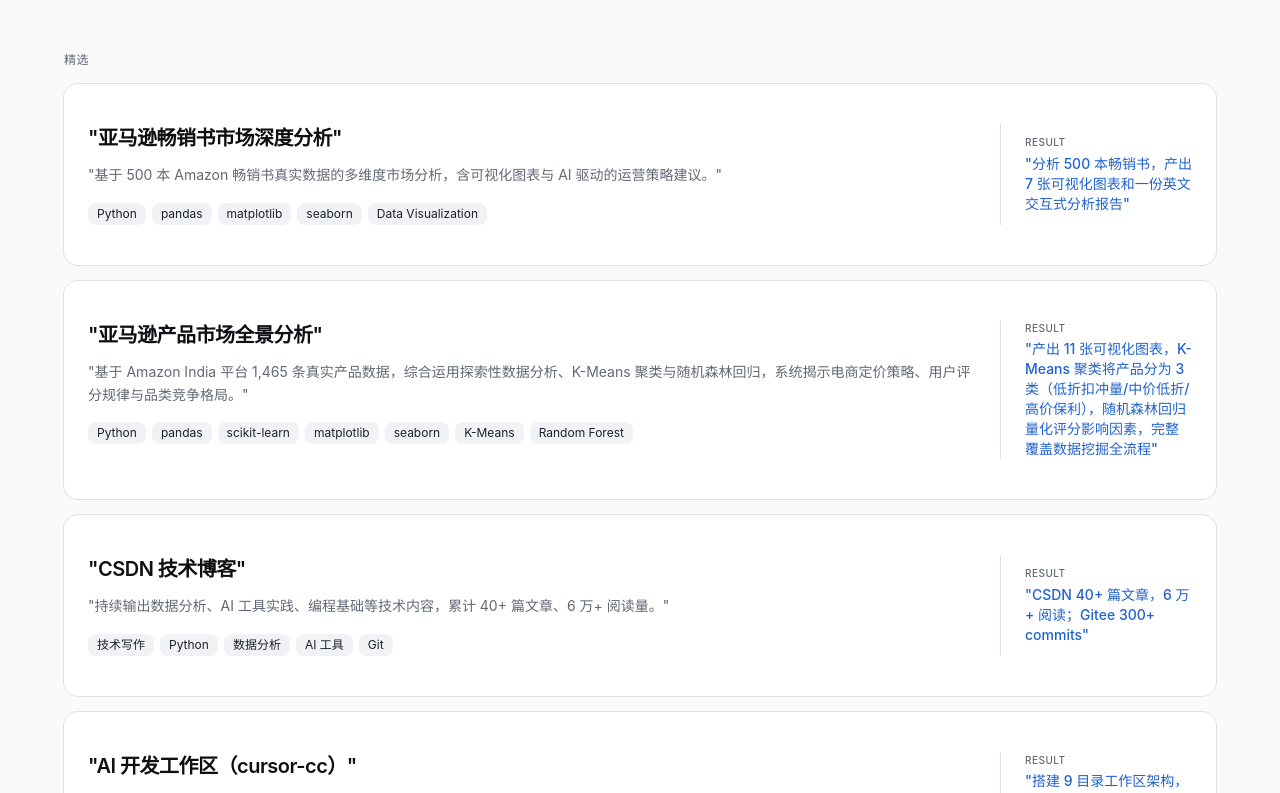
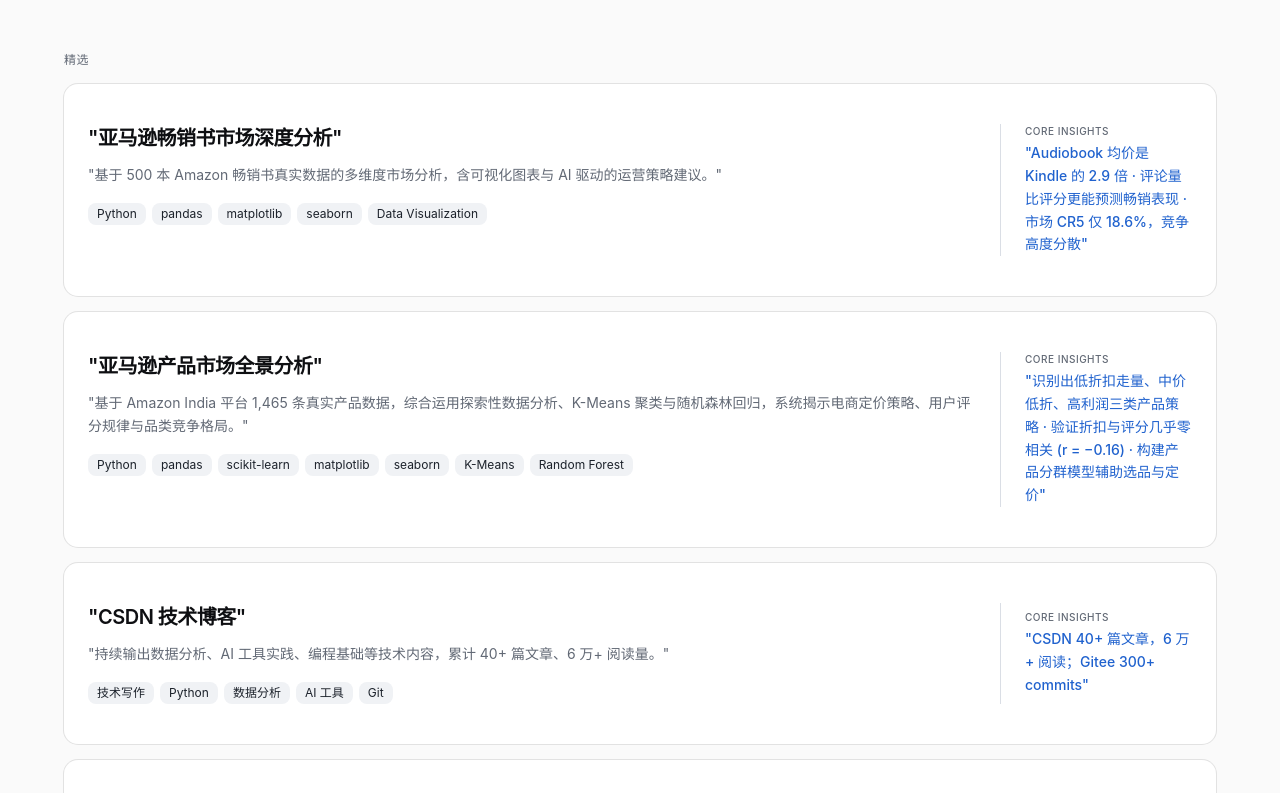
Before and after one commit to li-jiayue-work/personal-site, a Next.js app: page / in a window 1280 px wide. Shown: the part 1607-2400 px from the top of the page. Built offline with nearby package versions, Linux system fonts and the light colour scheme.

Commit message:
feat: 项目卡片 RESULT 改为 CORE INSIGHTS，两个 Amazon 项目 result 重写为具体业务发现

```diff
--- a/content/projects/amazon-books-analysis.mdx
+++ b/content/projects/amazon-books-analysis.mdx
@@ -2,7 +2,7 @@
 title: "亚马逊畅销书市场深度分析"
 description: "基于 500 本 Amazon 畅销书真实数据的多维度市场分析，含可视化图表与 AI 驱动的运营策略建议。"
 tech: ["Python", "pandas", "matplotlib", "seaborn", "Data Visualization"]
-result: "分析 500 本畅销书，产出 7 张可视化图表和一份英文交互式分析报告"
+result: "Audiobook 均价是 Kindle 的 2.9 倍 · 评论量比评分更能预测畅销表现 · 市场 CR5 仅 18.6%，竞争高度分散"
 github: "https://github.com/li-jiayue-work/personal-site"
 demo: "/reports/amazon-books-analysis/"
 featured: true
--- a/content/projects/amazon-products.mdx
+++ b/content/projects/amazon-products.mdx
@@ -2,7 +2,7 @@
 title: "亚马逊产品市场全景分析"
 description: "基于 Amazon India 平台 1,465 条真实产品数据，综合运用探索性数据分析、K-Means 聚类与随机森林回归，系统揭示电商定价策略、用户评分规律与品类竞争格局。"
 tech: ["Python", "pandas", "scikit-learn", "matplotlib", "seaborn", "K-Means", "Random Forest"]
-result: "产出 11 张可视化图表，K-Means 聚类将产品分为 3 类（低折扣冲量/中价低折/高价保利），随机森林回归量化评分影响因素，完整覆盖数据挖掘全流程"
+result: "识别出低折扣走量、中价低折、高利润三类产品策略 · 验证折扣与评分几乎零相关 (r = −0.16) · 构建产品分群模型辅助选品与定价"
 github: "https://github.com/li-jiayue-work/personal-site"
 demo: "/reports/amazon-analysis/"
 featured: true
--- a/src/components/projects.tsx
+++ b/src/components/projects.tsx
@@ -115,9 +115,9 @@
                 <div className="sm:w-48 shrink-0 mt-4 sm:mt-0 sm:border-l sm:border-border sm:pl-6 sm:flex sm:items-center">
                   <div>
                     <p className="text-[10px] font-medium text-muted-foreground uppercase tracking-wider mb-1">
-                      Result
+                      Core Insights
                     </p>
-                    <p className="text-sm font-medium text-primary">{project.result}</p>
+                    <p className="text-sm font-medium text-primary leading-relaxed">{project.result}</p>
                   </div>
                 </div>
               )}
@@ -144,7 +144,8 @@
                 </div>
                 {project.result && (
                   <div className="pt-2 border-t border-border">
-                    <p className="text-sm font-medium text-primary">{project.result}</p>
+                    <p className="text-[10px] font-medium text-muted-foreground uppercase tracking-wider mb-1">Core Insights</p>
+                    <p className="text-sm font-medium text-primary leading-relaxed">{project.result}</p>
                   </div>
                 )}
               </CardContent>
--- a/src/lib/i18n.ts
+++ b/src/lib/i18n.ts
@@ -69,6 +69,7 @@
       title: "项目产出",
       description: "数据分析与 AI 工作流方向的实战项目，重结果、可复现。",
       featured: "精选",
+      coreInsights: "Core Insights",
       comingSoon: "项目即将上线，敬请期待。",
     },
     experience: {
@@ -236,6 +237,7 @@
       description:
         "Hands-on projects in data analysis and AI workflows — results-driven and reproducible.",
       featured: "Featured",
+      coreInsights: "Core Insights",
       comingSoon: "Projects coming soon. Check back later.",
     },
     experience: {
```
